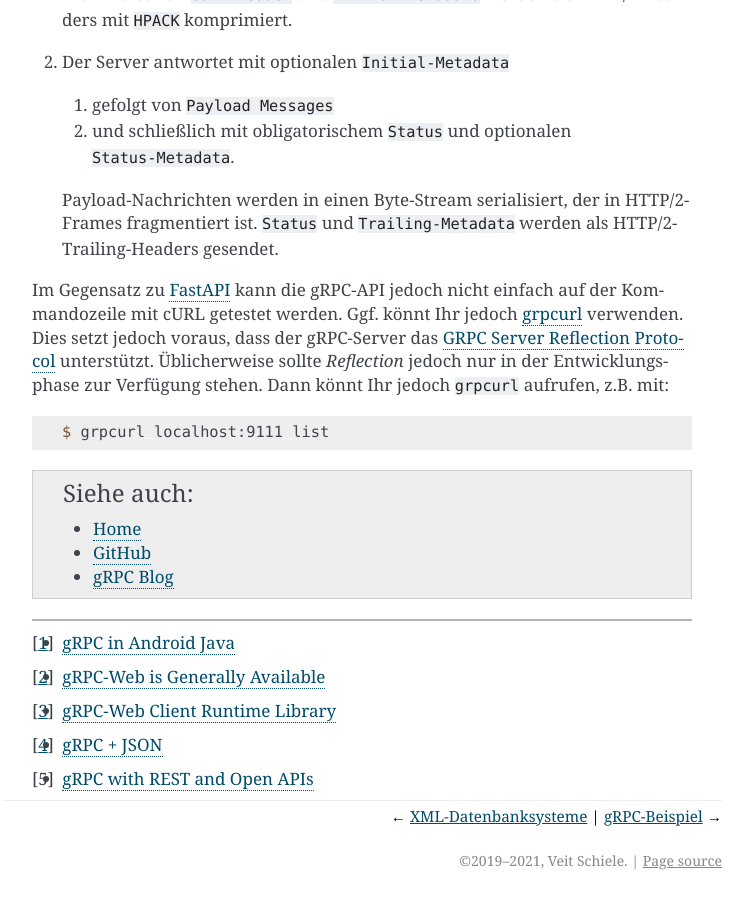
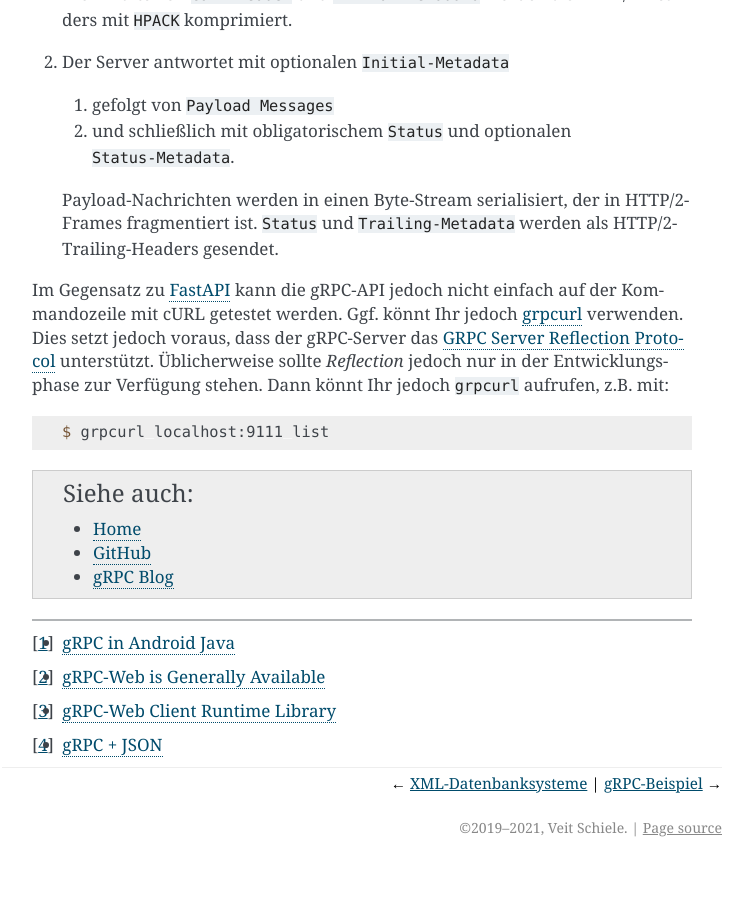
Before and after one commit to veit/jupyter-tutorial-de, a Sphinx documentation site: the page built from docs/data-processing/grpc/index.rst, in a window 1280 px wide and 900 px high, scrolled down 1471 px. Shown: the whole window, without its empty margins (388-1141 px from the left). Built offline with Sphinx 7.4.7, drawn with Linux system fonts in a browser that asks for light colours; pages that are not in the unit, such as notebooks, are missing from menus; after the commit the page ends 2338 px from its top, so only the background shows below that.

Commit message:
Remove unused footnote

```diff
--- a/docs/data-processing/grpc/index.rst
+++ b/docs/data-processing/grpc/index.rst
@@ -149,7 +149,6 @@ Verfügung stehen. Dann könnt Ihr jedoch ``grpcurl`` aufrufen, z.B. mit:
 .. [#] * `gRPC-Web is Generally Available <https://grpc.io/blog/grpc-web-ga/>`_
 .. [#] * `gRPC-Web Client Runtime Library <https://www.npmjs.com/package/grpc-web>`_
 .. [#] * `gRPC + JSON <https://grpc.io/blog/grpc-with-json/>`_
-.. [#] * `gRPC with REST and Open APIs <https://grpc.io/blog/coreos/>`_
 
 .. toctree::
     :hidden:
```
